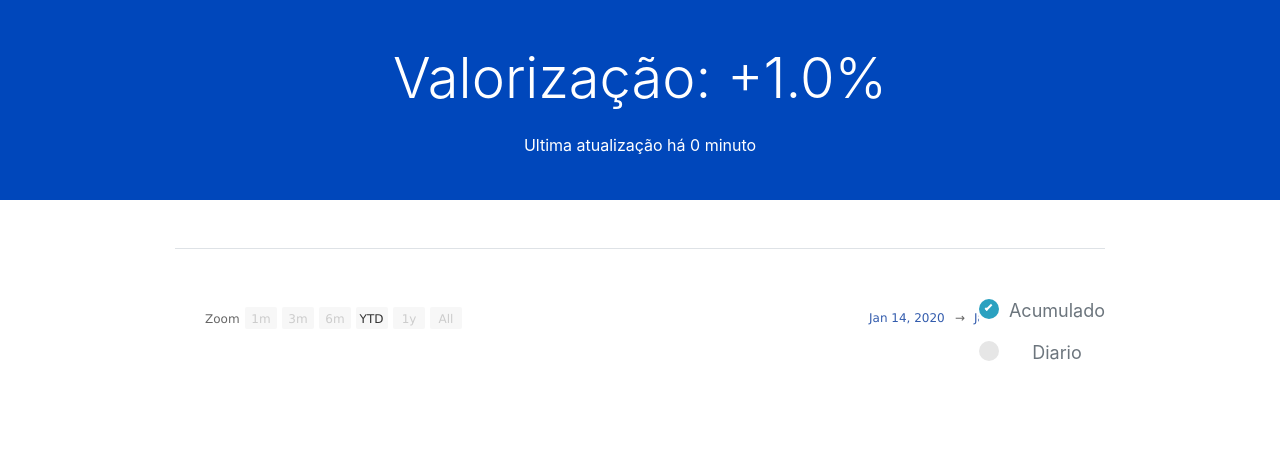
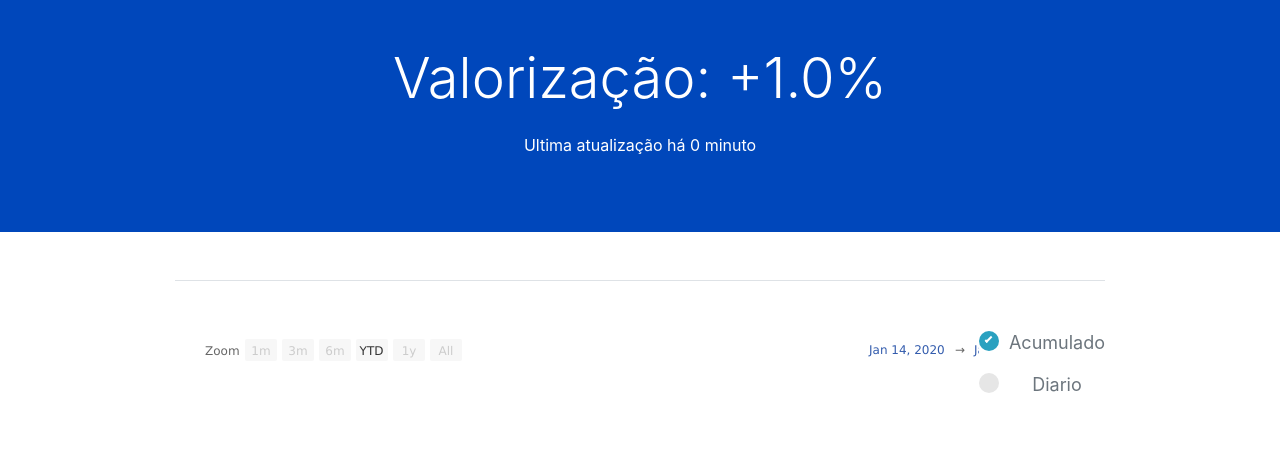
Before and after one commit to alepmaros/monetus-fiavis, a Django app: page /monetus/ in a window 1280 px wide. Shown: the top 472 px of the page. Run offline with Django 3.2, Linux system fonts and the light colour scheme; tables that the repository leaves empty hold one stand-in row (values such as "Sample post"); some libraries are stand-ins or nearby versions.

Commit message:
Update style.css

```diff
--- a/monetus_fiavis/fiavis/static/fiavis/css/style.css
+++ b/monetus_fiavis/fiavis/static/fiavis/css/style.css
@@ -31,7 +31,7 @@
 
   #monetus-box {
     background-color: #0047bb;
-    height: 12.5em;
+    height: 14.5em;
 
   }
 
```
